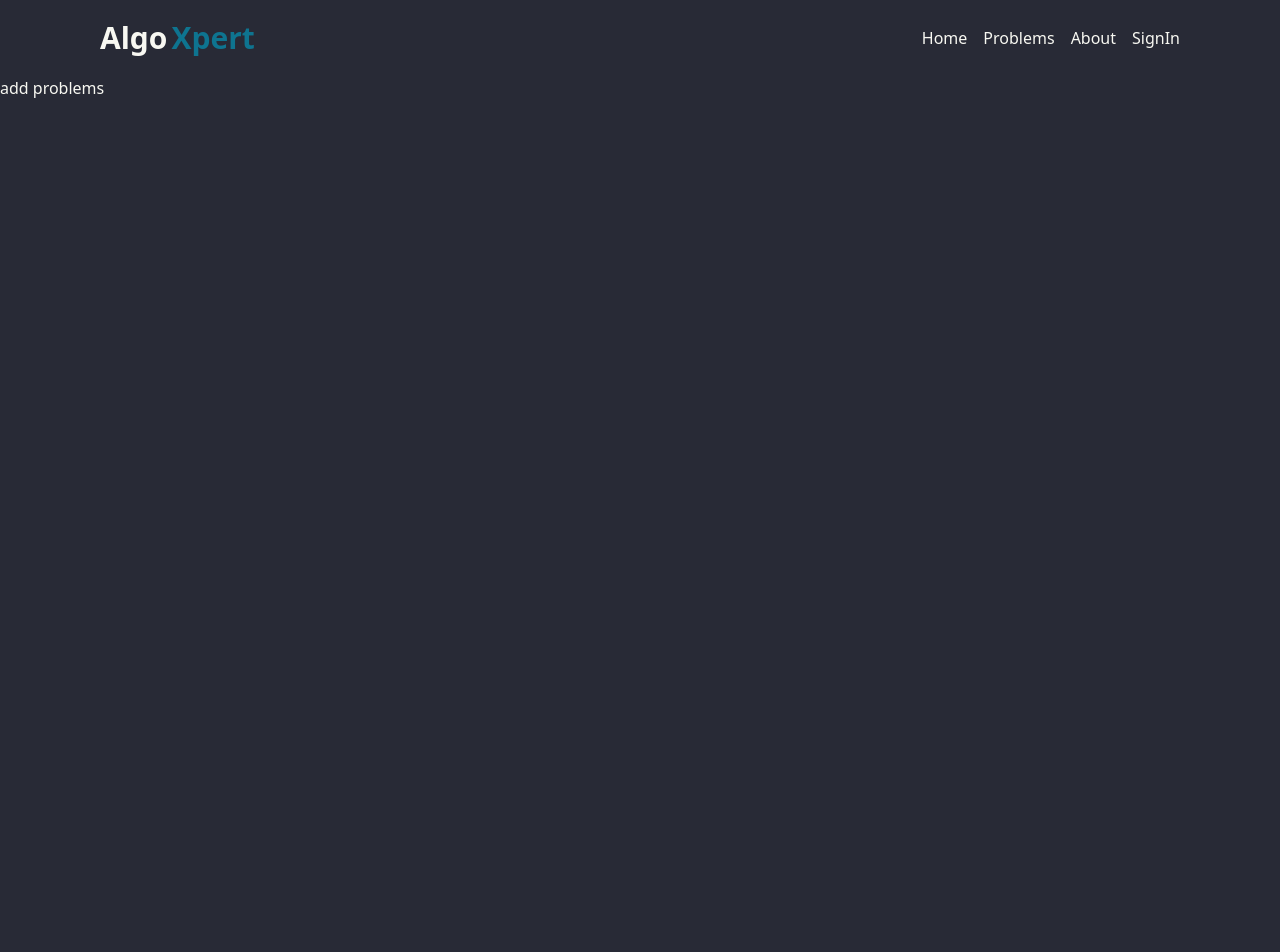
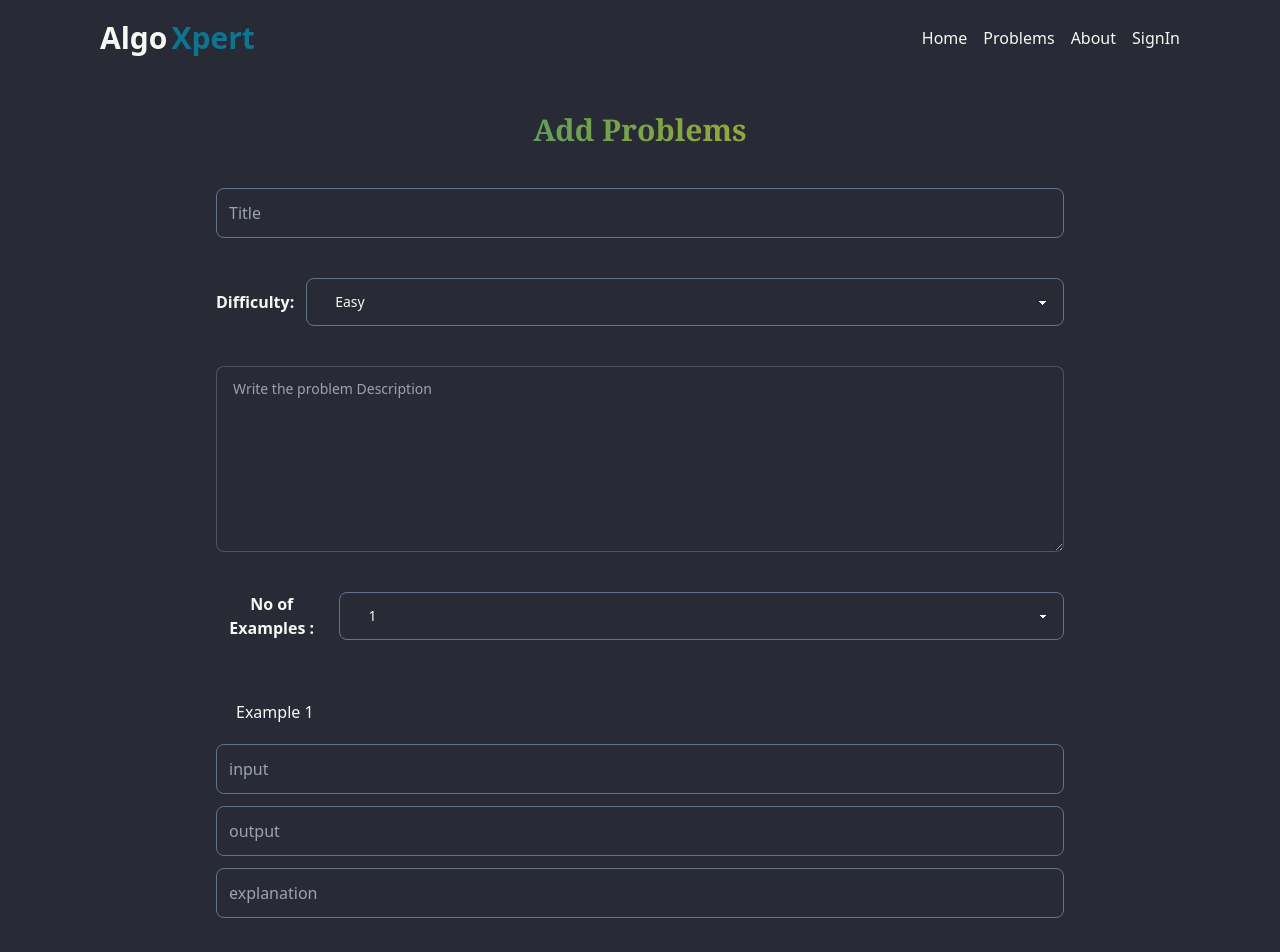
Before and after one commit to JK-mern/Leetcode-mern, a React (Vite) app in the folder client/: page /addproblems in a window 1280 px wide. Shown: the top 952 px of the page. Before the commit the page ends 800 px from the top, so only its background shows below. Built offline with nearby package versions, Linux system fonts and the light colour scheme.

Commit message:
completed ui design for add question page

```diff
--- a/client/src/Pages/AddProblems.jsx
+++ b/client/src/Pages/AddProblems.jsx
@@ -1,9 +1,91 @@
-const AddProblems = ()=>{
-    return (
-        <>
-        <h1>add problems</h1>
-        </>
-    )
-}
+import { useState } from "react";
 
-export default AddProblems
+const AddProblems = () => {
+  const [exampleNo, setExampleNo] = useState(1);
+  const setExampleState = (e) => {
+    setExampleNo(+e.target.value);
+  };
+  return (
+    <main className="max-w-4xl  mx-auto  my-6 ">
+      <div className=" text-center p-3 ">
+        <h1
+          className=" font-serif font-bold text-3xl text-transparent bg-clip-text
+        bg-gradient-to-r from-teal-600  to-yellow-500 "
+        >
+          Add Problems
+        </h1>
+        <form className="flex flex-col  gap-10  p-3 mt-7 ">
+          <input
+            type="text"
+            id="title"
+            placeholder="Title"
+            className="p-3 rounded-lg bg-inherit border border-slate-500 focus:border-teal-700 focus:outline-none"
+          />
+          <div className="text-center items-center flex ">
+            <label className="font-bold ">Difficulty:</label>
+            <select className="select ml-3  px-7 border-slate-500 focus:outline-none focus:border-teal-700  w-full">
+              <option value='Easy'>Easy</option>
+              <option value='Medium'>Medium</option>
+              <option value='Hard'>Hard</option>
+            </select>
+          </div>
+          <textarea
+            className="textarea textarea-bordered focus:outline-none focus:border-teal-700"
+            placeholder="Write the problem Description"
+            id="de"
+            rows="6"
+          ></textarea>
+
+          <div className="text-center items-center flex ">
+            <label className="font-bold ">
+              No of Examples :{" "}
+            </label>
+            <select
+              className="select ml-3  px-7 border-slate-500 focus:outline-none focus:border-teal-700 w-full w-full"
+              onClick={setExampleState}
+            >
+              <option value="1">1</option>
+              <option value="2">2</option>
+              <option value="3">3</option>
+            </select>
+          </div>
+          <div>
+            {[...Array(exampleNo)].map((_, index) => (
+              <div key={index + 1}>
+                <h3 className="text-left text-base p-5  ">
+                  Example {index + 1}
+                </h3>
+                <div className="flex gap-3 flex-col">
+                  <input
+                    type="text"
+                    id="input"
+                    placeholder="input"
+                    className="p-3 rounded-lg bg-inherit border border-slate-500 focus:border-teal-700 focus:outline-none"
+                  />
+                  <input
+                    type="text"
+                    placeholder="output"
+                    className="p-3 rounded-lg bg-inherit border border-slate-500 focus:border-teal-700 focus:outline-none"
+                  />
+                  <input
+                    type="text"
+                    placeholder="explanation"
+                    className="p-3 rounded-lg bg-inherit border border-slate-500 focus:border-teal-700 focus:outline-none"
+                  />
+                </div>
+              </div>
+            ))}
+          </div>
+          <input
+            type="text"
+            placeholder="Follow-Up"
+            className="p-3 rounded-lg bg-inherit border border-slate-500 focus:border-teal-700 focus:outline-none"
+          />
+          <button type="button" className="bg-teal-700 p-3 rounded-xl hover:opacity-70 uppercase" >Submit </button>
+        </form>
+      </div>
+    </main>
+  );
+};
+
+export default AddProblems;
```
